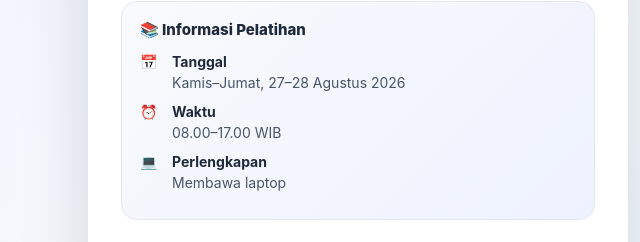
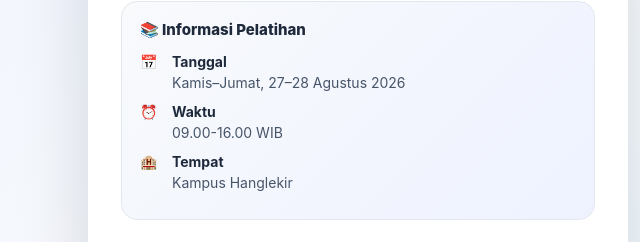
Before and after one commit to warso-id/form-pelatihan-nvivo, a plain HTML site: page index.html in a window 1280 px wide. Shown: the part 263-505 px from the top of the page, 282-922 px from the left. Drawn offline with Linux system fonts and the light colour scheme.

Commit message:
Update index.html

```diff
--- a/index.html
+++ b/index.html
@@ -11,10 +11,10 @@
 
     <meta
         name="description"
-        content="Form Pendaftaran Pelatihan 27–28 Agustus 2026">
+        content="Form Pendaftaran Pelatihan Analisis Data 27–28 Agustus 2026">
 
     <title>
-        Pendaftaran Pelatihan NVivo 27–28 Agustus 2026
+        Form Pendaftaran Pelatihan Analisis Data 27–28 Agustus 2026
     </title>
 
 
@@ -847,7 +847,7 @@
 
                     <br>
 
-                    08.00–17.00 WIB
+                    09.00-16.00 WIB
 
                 </div>
 
@@ -857,18 +857,18 @@
             <div class="event-item">
 
                 <div class="event-icon">
-                    💻
+                    🏨
                 </div>
 
                 <div>
 
                     <strong>
-                        Perlengkapan
+                        Tempat
                     </strong>
 
                     <br>
 
-                    Membawa laptop
+                    Kampus Hanglekir
 
                 </div>
 
```
